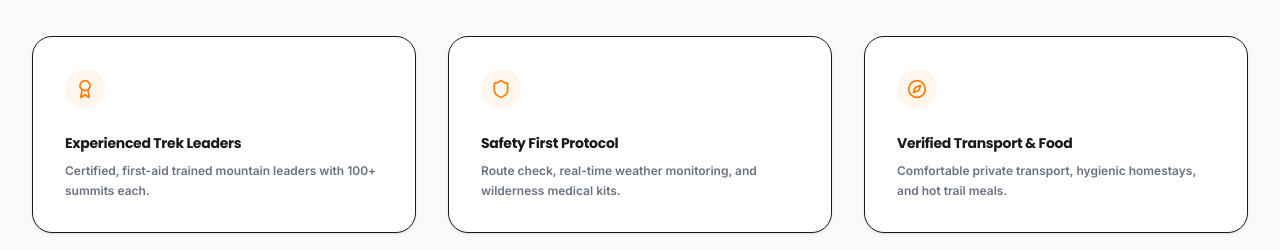
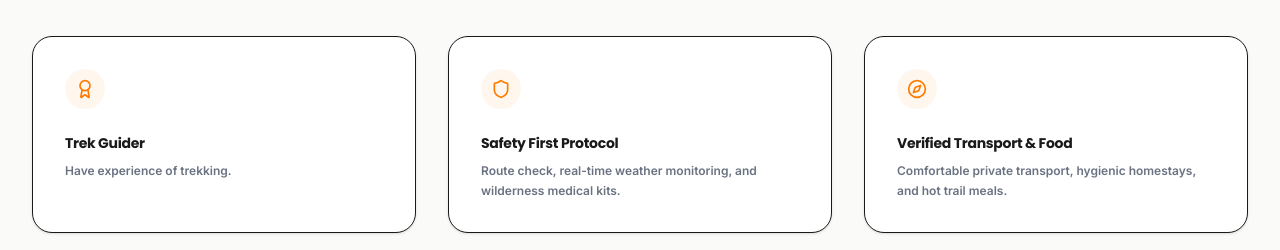
Before and after one commit to nandinidhonde07/Trekwari, a Next.js app in the folder frontend/: page / in a window 1280 px wide. Shown: the part 1260-1510 px from the top of the page. Built offline with nearby package versions, Linux system fonts and the light colour scheme; no server answers.

Commit message:
chore: edit stats block text to say Trek Guider in Hero

```diff
--- a/frontend/src/components/Hero.tsx
+++ b/frontend/src/components/Hero.tsx
@@ -60,8 +60,8 @@
   const reasons = [
     {
       icon: <Award className="h-5 w-5 text-primary-orange" />,
-      title: 'Experienced Trek Leaders',
-      desc: 'Certified, first-aid trained mountain leaders with 100+ summits each.'
+      title: 'Trek Guider',
+      desc: 'Have experience of trekking.'
     },
     {
       icon: <Shield className="h-5 w-5 text-primary-orange" />,
```
